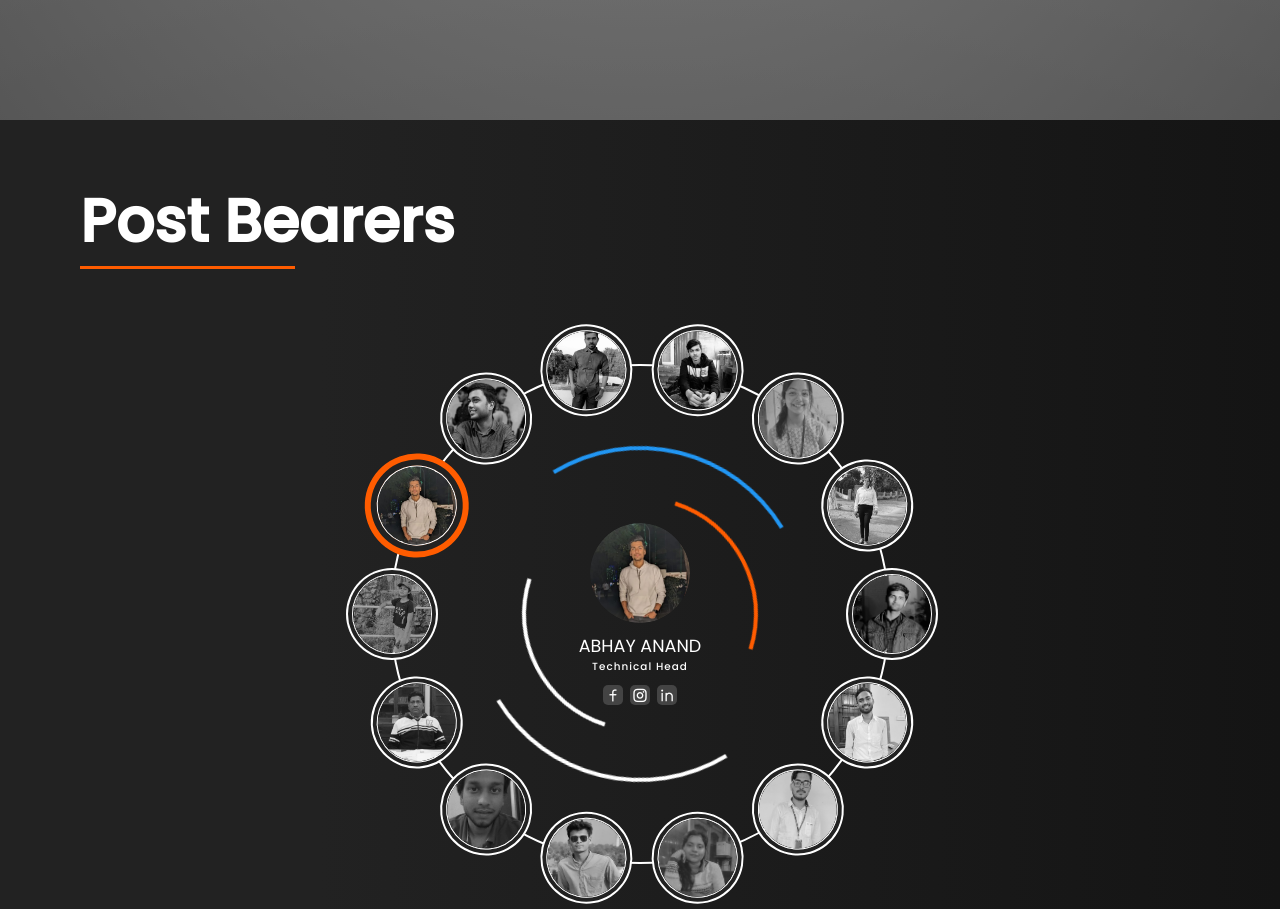
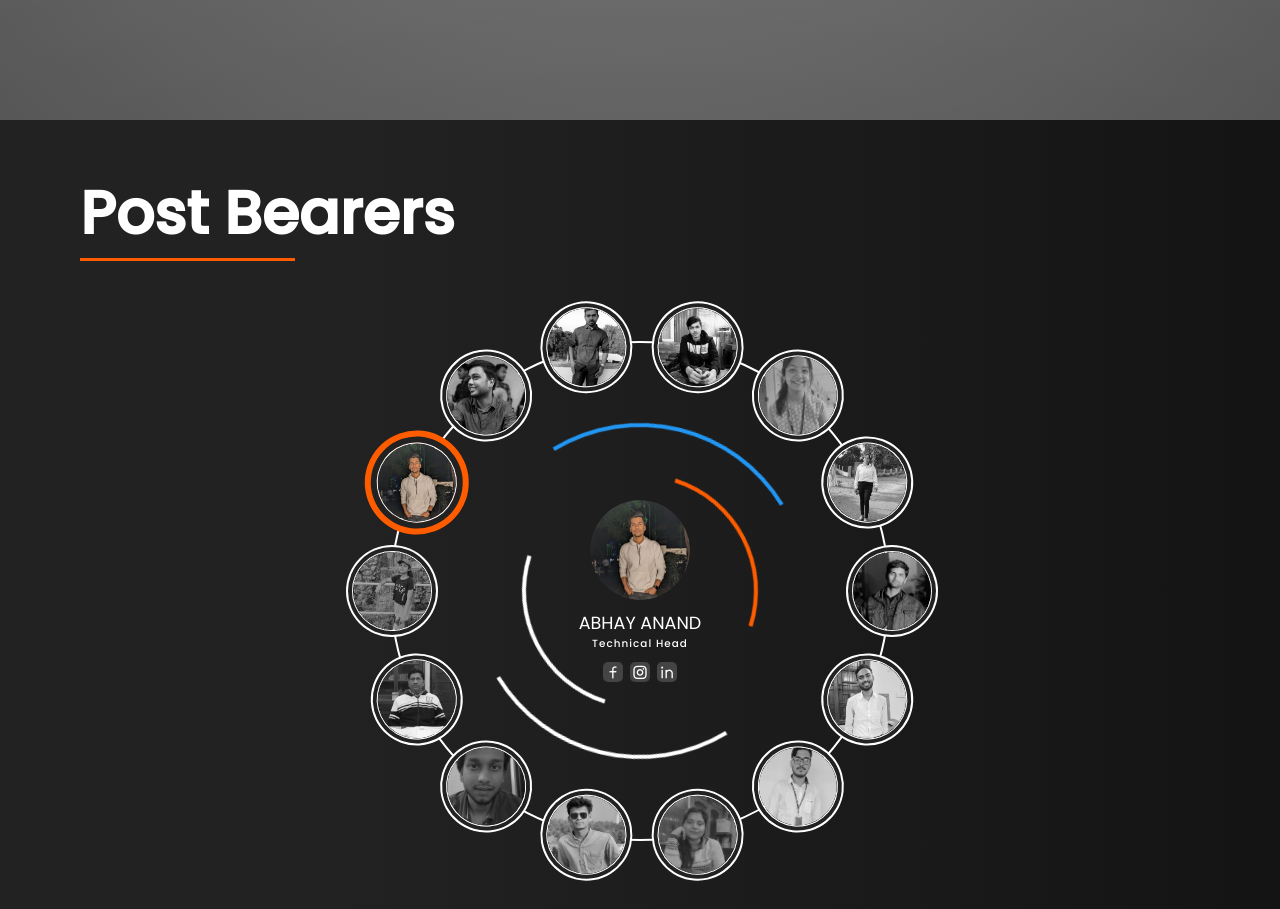
Before and after one commit to abhayanand08/Quimicaweb, a plain HTML site: page Components/team/team.html in a window 1280 px wide. Shown: the part 680-1589 px from the top of the page. Drawn offline with nearby package versions, Linux system fonts and the light colour scheme; files whose address does not match are found by name.

Commit message:
work in progress

```diff
--- a/Components/team/team.css
+++ b/Components/team/team.css
@@ -649,8 +649,9 @@ input[type="checkbox"]{
 
 .fourthpart{
   width: 100%;
-  height: 100vh;
+  height: auto;
   padding: 3rem 5rem;
+  padding-bottom: 6rem;
   background: linear-gradient(90deg, rgba(34,34,34,1) 25%, rgba(20,20,20,1) 100%);
   display: flex;
   justify-content: center;
```
